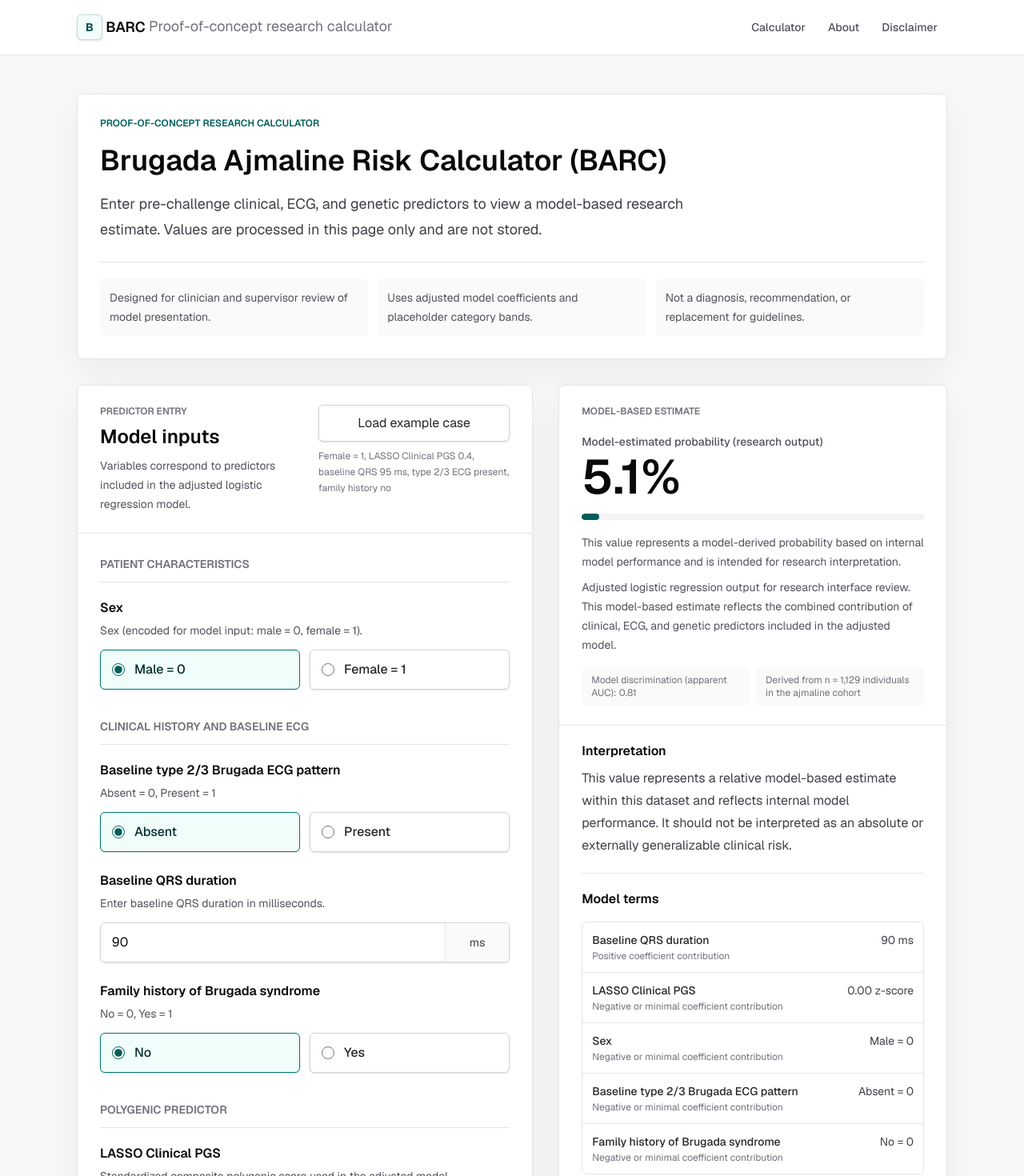
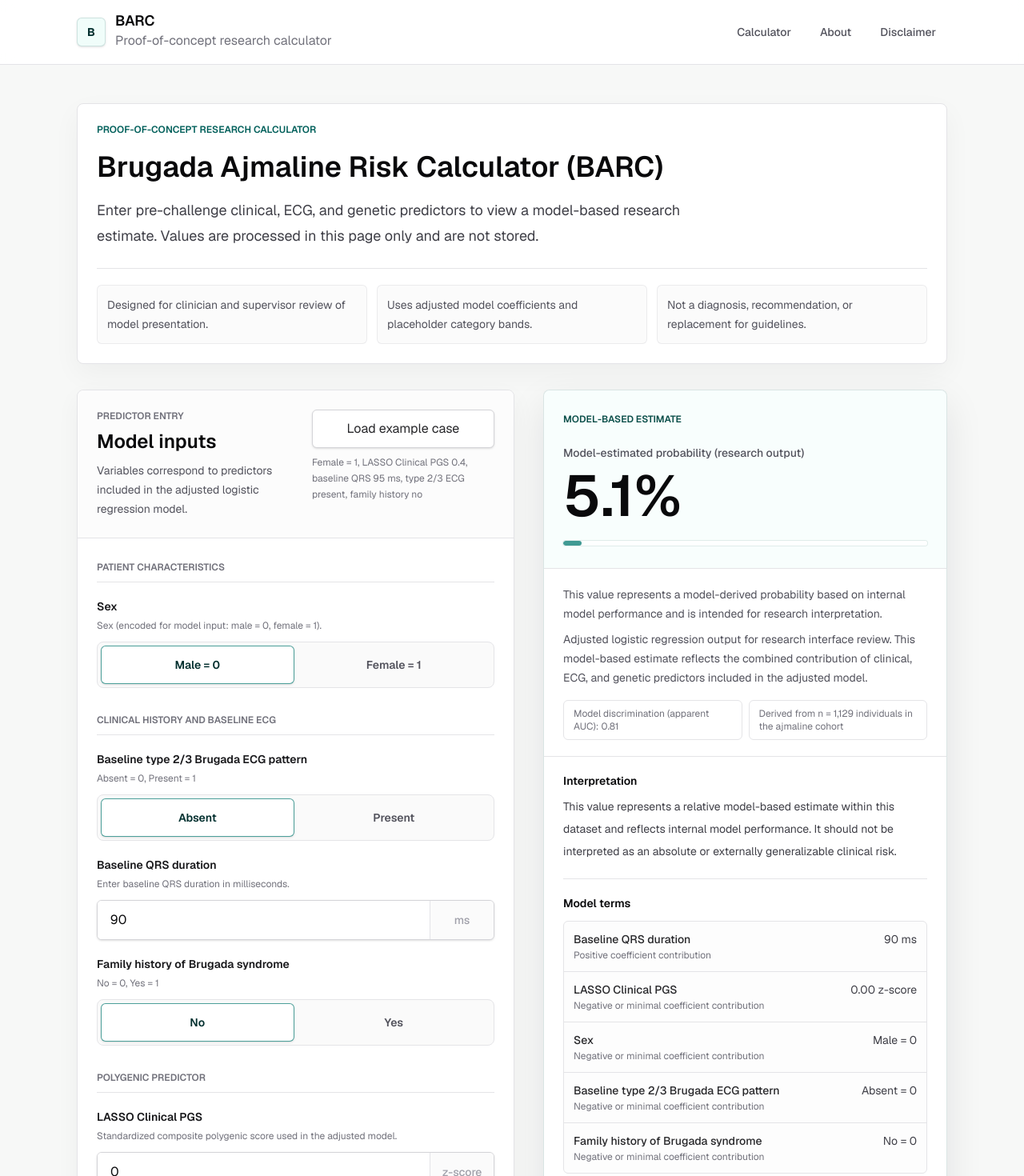
Before and after one commit to deathlikedaisies/brugada-ajmaline-risk-calculator, a Next.js app: page /calculator in a window 1280 px wide. Shown: the top 1470 px of the page at 80% size. Built offline with nearby package versions, Linux system fonts and the light colour scheme.

Commit message:
Refine clinical calculator UI

```diff
--- a/app/calculator/page.tsx
+++ b/app/calculator/page.tsx
@@ -10,7 +10,7 @@ export const metadata: Metadata = {
 export default function CalculatorPage() {
   return (
     <div className="mx-auto max-w-6xl px-4 py-8 sm:px-6 sm:py-12 lg:px-8">
-      <div className="mb-8 rounded-lg border border-zinc-200 bg-white px-5 py-6 shadow-[0_16px_45px_rgba(24,24,27,0.055)] sm:px-7 sm:py-7">
+      <div className="mb-8 rounded-lg border border-zinc-200 bg-white px-4 py-5 shadow-[0_12px_34px_rgba(24,24,27,0.045)] sm:px-6 sm:py-6">
         <div className="max-w-3xl">
           <p className="text-xs font-semibold uppercase text-teal-800">
             Proof-of-concept research calculator
@@ -25,13 +25,13 @@ export default function CalculatorPage() {
           </p>
         </div>
         <div className="mt-6 grid gap-3 border-t border-zinc-200 pt-5 text-sm leading-6 text-zinc-600 md:grid-cols-3">
-          <p className="rounded-md bg-zinc-50 p-3">
+          <p className="rounded-md border border-zinc-200/70 bg-zinc-50/70 p-3">
             Designed for clinician and supervisor review of model presentation.
           </p>
-          <p className="rounded-md bg-zinc-50 p-3">
+          <p className="rounded-md border border-zinc-200/70 bg-zinc-50/70 p-3">
             Uses adjusted model coefficients and placeholder category bands.
           </p>
-          <p className="rounded-md bg-zinc-50 p-3">
+          <p className="rounded-md border border-zinc-200/70 bg-zinc-50/70 p-3">
             Not a diagnosis, recommendation, or replacement for guidelines.
           </p>
         </div>
--- a/app/globals.css
+++ b/app/globals.css
@@ -22,6 +22,11 @@ body {
   color: var(--foreground);
   font-family: var(--font-geist-sans), Arial, Helvetica, sans-serif;
   text-rendering: optimizeLegibility;
+  overflow-x: clip;
+}
+
+main {
+  min-width: 0;
 }
 
 ::selection {
--- a/components/calculator-form.tsx
+++ b/components/calculator-form.tsx
@@ -33,12 +33,12 @@ export function CalculatorForm() {
   }
 
   return (
-    <div className="grid gap-7 lg:grid-cols-[minmax(0,1.08fr)_minmax(340px,0.92fr)] lg:items-start xl:gap-8">
+    <div className="grid min-w-0 gap-8 lg:grid-cols-[minmax(0,1.04fr)_minmax(340px,0.96fr)] lg:items-start xl:gap-9">
       <section
         aria-labelledby="calculator-inputs-heading"
-        className="overflow-hidden rounded-lg border border-zinc-200 bg-white shadow-[0_16px_45px_rgba(24,24,27,0.055)]"
+        className="min-w-0 overflow-hidden rounded-lg border border-zinc-200 bg-white shadow-[0_10px_30px_rgba(24,24,27,0.045)]"
       >
-        <div className="flex flex-col gap-5 border-b border-zinc-200 bg-white px-5 py-5 sm:px-7 sm:py-6 md:flex-row md:items-start md:justify-between">
+        <div className="flex flex-col gap-5 border-b border-zinc-200 bg-zinc-50/55 px-4 py-5 sm:px-6 sm:py-6 md:flex-row md:items-start md:justify-between">
           <div>
             <p className="text-xs font-semibold uppercase text-zinc-500">
               Predictor entry
@@ -58,7 +58,7 @@ export function CalculatorForm() {
             <button
               type="button"
               onClick={() => setInputs(examplePatient)}
-              className="min-h-11 w-full rounded-md border border-zinc-300 bg-white px-4 py-2.5 text-sm font-semibold text-zinc-800 shadow-sm transition hover:border-zinc-400 hover:bg-zinc-50"
+              className="min-h-12 w-full rounded-md border border-zinc-300 bg-white px-4 py-2.5 text-sm font-semibold text-zinc-800 shadow-sm transition hover:border-zinc-400 hover:bg-zinc-50"
             >
               Load example case
             </button>
@@ -68,8 +68,8 @@ export function CalculatorForm() {
           </div>
         </div>
 
-        <form className="px-5 py-6 sm:px-7 sm:py-7">
-          <div className="grid gap-9">
+        <form className="px-4 py-6 sm:px-6 sm:py-7">
+          <div className="grid gap-8">
             <InputGroup title="Patient characteristics">
               <RadioGroup
                 legend="Sex"
@@ -139,9 +139,9 @@ export function CalculatorForm() {
         </form>
       </section>
 
-      <div className="space-y-4 lg:sticky lg:top-24">
+      <div className="min-w-0 space-y-5 lg:sticky lg:top-24">
         <ResultCard result={result} />
-        <section className="rounded-lg border border-rose-200 bg-white p-5 text-sm leading-6 text-zinc-700 shadow-[0_10px_30px_rgba(24,24,27,0.045)]">
+        <section className="rounded-lg border border-rose-200/80 bg-white p-4 text-sm leading-6 text-zinc-700 shadow-[0_6px_18px_rgba(24,24,27,0.035)] sm:p-5">
           <h2 className="font-semibold text-zinc-950">Important limitation</h2>
           <p className="mt-2">
             This proof of concept uses adjusted model coefficients, while risk
@@ -164,10 +164,10 @@ type InputGroupProps = {
 function InputGroup({ title, children }: InputGroupProps) {
   return (
     <section>
-      <h3 className="border-b border-zinc-200 pb-3 text-sm font-semibold uppercase text-zinc-500">
+      <h3 className="border-b border-zinc-200 pb-2.5 text-xs font-semibold uppercase text-zinc-500">
         {title}
       </h3>
-      <div className="mt-5 grid gap-6">{children}</div>
+      <div className="mt-5 grid gap-5">{children}</div>
     </section>
   );
 }
@@ -201,12 +201,12 @@ function NumberField({
     <div>
       <label
         htmlFor={id}
-        className="block text-base font-semibold text-zinc-950"
+        className="block text-sm font-semibold text-zinc-900"
       >
         {label}
       </label>
-      <p className="mt-1 text-sm leading-6 text-zinc-600">{helperText}</p>
-      <div className="mt-3 flex min-h-12 overflow-hidden rounded-md border border-zinc-300 bg-white shadow-sm transition focus-within:border-teal-700 focus-within:ring-2 focus-within:ring-teal-700/15">
+      <p className="mt-1 text-xs leading-5 text-zinc-500">{helperText}</p>
+      <div className="mt-2.5 flex min-h-12 overflow-hidden rounded-md border border-zinc-300 bg-white shadow-sm transition focus-within:border-teal-700 focus-within:ring-2 focus-within:ring-teal-700/15">
         <input
           id={id}
           type="number"
@@ -216,9 +216,9 @@ function NumberField({
           placeholder={placeholder}
           value={value}
           onChange={(event) => onChange(event.currentTarget.valueAsNumber || 0)}
-          className="min-w-0 flex-1 bg-white px-3.5 py-3 text-base text-zinc-950 outline-none"
+          className="min-w-0 flex-1 bg-white px-4 py-3 text-base text-zinc-950 outline-none"
         />
-        <span className="flex min-w-20 items-center justify-center border-l border-zinc-200 bg-zinc-50 px-3 text-sm font-medium text-zinc-600">
+        <span className="flex min-w-20 items-center justify-center border-l border-zinc-200 bg-zinc-50/80 px-3 text-sm font-medium text-zinc-400">
           {unit}
         </span>
       </div>
@@ -245,15 +245,15 @@ function RadioGroup({
 }: RadioGroupProps) {
   return (
     <fieldset>
-      <legend className="text-base font-semibold text-zinc-950">
+      <legend className="text-sm font-semibold text-zinc-900">
         {legend}
       </legend>
-      <p className="mt-1 text-sm leading-6 text-zinc-600">{helperText}</p>
-      <div className="mt-3 grid gap-3 sm:grid-cols-2">
+      <p className="mt-1 text-xs leading-5 text-zinc-500">{helperText}</p>
+      <div className="mt-2.5 grid grid-cols-2 gap-1 rounded-lg border border-zinc-200 bg-zinc-50 p-1">
         {options.map((option) => (
           <label
             key={option.value}
-            className="flex min-h-12 cursor-pointer items-center gap-3 rounded-md border border-zinc-300 bg-white px-3.5 py-3 text-base font-medium text-zinc-800 shadow-sm transition hover:border-zinc-400 hover:bg-zinc-50 has-[:checked]:border-teal-700 has-[:checked]:bg-teal-50 has-[:checked]:text-teal-950"
+            className="flex min-h-12 cursor-pointer items-center justify-center rounded-md border border-transparent px-3 py-2.5 text-center text-sm font-semibold text-zinc-600 transition hover:text-zinc-950 has-[:checked]:border-teal-700/70 has-[:checked]:bg-white has-[:checked]:text-teal-950 has-[:checked]:shadow-sm has-[:focus-visible]:ring-2 has-[:focus-visible]:ring-teal-700/20"
           >
             <input
               type="radio"
@@ -261,9 +261,9 @@ function RadioGroup({
               value={option.value}
               checked={value === option.value}
               onChange={() => onChange(option.value)}
-              className="size-4 accent-teal-800"
+              className="sr-only"
             />
-            {option.label}
+            <span className="break-words">{option.label}</span>
           </label>
         ))}
       </div>
@@ -297,24 +297,24 @@ function BooleanGroup({
 
   return (
     <fieldset>
-      <legend className="text-base font-semibold text-zinc-950">
+      <legend className="text-sm font-semibold text-zinc-900">
         {legend}
       </legend>
-      <p className="mt-1 text-sm leading-6 text-zinc-600">{helperText}</p>
-      <div className="mt-3 grid gap-3 sm:grid-cols-2">
+      <p className="mt-1 text-xs leading-5 text-zinc-500">{helperText}</p>
+      <div className="mt-2.5 grid grid-cols-2 gap-1 rounded-lg border border-zinc-200 bg-zinc-50 p-1">
         {options.map((option) => (
           <label
             key={option.label}
-            className="flex min-h-12 cursor-pointer items-center gap-3 rounded-md border border-zinc-300 bg-white px-3.5 py-3 text-base font-medium text-zinc-800 shadow-sm transition hover:border-zinc-400 hover:bg-zinc-50 has-[:checked]:border-teal-700 has-[:checked]:bg-teal-50 has-[:checked]:text-teal-950"
+            className="flex min-h-12 cursor-pointer items-center justify-center rounded-md border border-transparent px-3 py-2.5 text-center text-sm font-semibold text-zinc-600 transition hover:text-zinc-950 has-[:checked]:border-teal-700/70 has-[:checked]:bg-white has-[:checked]:text-teal-950 has-[:checked]:shadow-sm has-[:focus-visible]:ring-2 has-[:focus-visible]:ring-teal-700/20"
           >
             <input
               type="radio"
               name={name}
               checked={value === option.value}
               onChange={() => onChange(option.value)}
-              className="size-4 accent-teal-800"
+              className="sr-only"
             />
-            {option.label}
+            <span className="break-words">{option.label}</span>
           </label>
         ))}
       </div>
--- a/components/navbar.tsx
+++ b/components/navbar.tsx
@@ -8,29 +8,31 @@ const navigation = [
 
 export function Navbar() {
   return (
-    <header className="sticky top-0 z-20 border-b border-zinc-200/80 bg-white/90 backdrop-blur">
+    <header className="sticky top-0 z-20 border-b border-zinc-200 bg-white/90 backdrop-blur">
       <nav
         aria-label="Primary navigation"
-        className="mx-auto flex max-w-6xl flex-col gap-4 px-4 py-4 sm:flex-row sm:items-center sm:justify-between sm:px-6 lg:px-8"
+        className="mx-auto flex max-w-6xl flex-col gap-4 px-4 py-4 sm:min-h-18 sm:flex-row sm:items-center sm:justify-between sm:px-6 lg:px-8"
       >
         <Link
           href="/"
-          className="group min-w-0 max-w-full text-base font-semibold text-zinc-950 sm:text-lg"
+          className="group flex min-w-0 max-w-full items-start gap-3 text-base font-semibold text-zinc-950 sm:items-center sm:text-lg"
         >
-          <span className="inline-flex size-8 items-center justify-center rounded-md border border-teal-800/20 bg-teal-50 text-sm font-bold text-teal-900 shadow-sm">
+          <span className="inline-flex size-9 shrink-0 items-center justify-center rounded-md border border-teal-900/15 bg-teal-50 text-sm font-bold text-teal-950 shadow-sm transition group-hover:border-teal-800/30">
             B
-          </span>{" "}
-          <span className="align-middle">BARC</span>{" "}
-          <span className="mt-1 block max-w-full truncate font-normal text-zinc-500 sm:mt-0 sm:inline">
-            Proof-of-concept research calculator
+          </span>
+          <span className="min-w-0">
+            <span className="block leading-5">BARC</span>
+            <span className="mt-0.5 block text-sm font-normal leading-5 text-zinc-500 sm:inline sm:text-base">
+              Proof-of-concept research calculator
+            </span>
           </span>
         </Link>
-        <div className="flex flex-wrap gap-1 text-sm font-medium text-zinc-600 sm:justify-end">
+        <div className="flex flex-wrap gap-2 text-sm font-medium text-zinc-600 sm:justify-end">
           {navigation.map((item) => (
             <Link
               key={item.href}
               href={item.href}
-              className="rounded-md px-3 py-2 transition hover:bg-zinc-100 hover:text-zinc-950"
+              className="rounded-md px-3.5 py-2 transition hover:bg-zinc-100 hover:text-zinc-950 focus-visible:bg-zinc-100"
             >
               {item.label}
             </Link>
--- a/components/result-card.tsx
+++ b/components/result-card.tsx
@@ -9,28 +9,31 @@ export function ResultCard({ result }: ResultCardProps) {
   return (
     <section
       aria-labelledby="risk-result-heading"
-      className="overflow-hidden rounded-lg border border-zinc-200 bg-white shadow-[0_16px_45px_rgba(24,24,27,0.06)]"
+      className="min-w-0 overflow-hidden rounded-lg border border-teal-900/15 bg-white shadow-[0_18px_48px_rgba(24,24,27,0.095)]"
     >
-      <div className="border-b border-zinc-200 px-5 py-6 sm:px-7">
-        <p className="text-xs font-semibold uppercase text-zinc-500">
+      <div className="bg-teal-50/45 px-4 py-6 sm:px-6 sm:py-7">
+        <p className="text-xs font-semibold uppercase text-teal-900">
           Model-based estimate
         </p>
-        <p className="mt-5 text-sm font-medium text-zinc-600">
+        <p className="mt-6 text-sm font-medium text-zinc-600">
           Model-estimated probability (research output)
         </p>
         <h2
           id="risk-result-heading"
-          className="mt-1 text-5xl font-semibold text-zinc-950 sm:text-6xl"
+          className="mt-2 text-6xl font-semibold leading-none text-zinc-950 sm:text-7xl"
         >
           {result.percentage.toFixed(1)}%
         </h2>
-        <div className="mt-4 h-2 overflow-hidden rounded-full bg-zinc-100">
+        <div className="mt-5 h-1.5 overflow-hidden rounded-full bg-white/80 ring-1 ring-teal-900/10">
           <div
-            className="h-full rounded-full bg-teal-800"
+            className="h-full rounded-full bg-teal-700/75"
             style={{ width: `${Math.min(result.percentage, 100)}%` }}
           />
         </div>
-        <p className="mt-4 text-sm leading-6 text-zinc-600">
+      </div>
+
+      <div className="border-y border-zinc-200 px-4 py-5 sm:px-6">
+        <p className="text-sm leading-6 text-zinc-600">
           This value represents a model-derived probability based on internal
           model performance and is intended for research interpretation.
         </p>
@@ -40,36 +43,36 @@ export function ResultCard({ result }: ResultCardProps) {
           clinical, ECG, and genetic predictors included in the adjusted model.
         </p>
         <div className="mt-4 grid gap-2 text-xs text-zinc-500 sm:grid-cols-2">
-          <p className="rounded-md bg-zinc-50 px-3 py-2">
+          <p className="rounded-md border border-zinc-200 bg-white px-3 py-2">
             Model discrimination (apparent AUC): {modelConfig.auc.toFixed(2)}
           </p>
-          <p className="rounded-md bg-zinc-50 px-3 py-2">
+          <p className="rounded-md border border-zinc-200 bg-white px-3 py-2">
             Derived from n = 1,129 individuals in the ajmaline cohort
           </p>
         </div>
       </div>
 
-      <div className="divide-y divide-zinc-200 px-5 sm:px-7">
+      <div className="divide-y divide-zinc-200 px-4 sm:px-6">
         <div className="py-5">
-          <h3 className="text-base font-semibold text-zinc-950">
+          <h3 className="text-sm font-semibold text-zinc-950">
             Interpretation
           </h3>
-          <p className="mt-2 text-base leading-7 text-zinc-700">
+          <p className="mt-2 text-sm leading-7 text-zinc-700">
             {result.interpretation}
           </p>
         </div>
 
         <div className="py-5">
-          <h3 className="text-base font-semibold text-zinc-950">
+          <h3 className="text-sm font-semibold text-zinc-950">
             Model terms
           </h3>
-          <dl className="mt-4 divide-y divide-zinc-200 rounded-md border border-zinc-200">
+          <dl className="mt-3 divide-y divide-zinc-200 rounded-md border border-zinc-200 bg-zinc-50/40">
             {result.contributingFactors.map((factor) => (
               <div
                 key={factor.label}
-                className="grid gap-2 px-3 py-3 text-sm sm:grid-cols-[minmax(0,1fr)_minmax(130px,auto)]"
+                className="grid min-w-0 gap-2 px-3 py-3 text-sm sm:grid-cols-[minmax(0,1fr)_minmax(130px,auto)]"
               >
-                <dt>
+                <dt className="min-w-0">
                   <span className="block font-medium text-zinc-800">
                     {factor.label}
                   </span>
@@ -77,8 +80,8 @@ export function ResultCard({ result }: ResultCardProps) {
                     {factor.contributionStrength}
                   </span>
                 </dt>
-                <dd className="text-zinc-700 sm:text-right">
-                  <span className="block">{factor.value}</span>
+                <dd className="min-w-0 text-zinc-700 sm:text-right">
+                  <span className="block break-words">{factor.value}</span>
                 </dd>
               </div>
             ))}
@@ -93,14 +96,14 @@ export function ResultCard({ result }: ResultCardProps) {
           <summary className="cursor-pointer rounded-md border border-zinc-200 bg-zinc-50 px-4 py-3 text-sm font-semibold text-zinc-900 marker:text-teal-800">
             Model details
           </summary>
-          <div className="px-1 pb-1 pt-4 text-sm leading-6 text-zinc-700 sm:px-4">
+          <div className="min-w-0 px-1 pb-1 pt-4 text-sm leading-6 text-zinc-700 sm:px-4">
             <p>
               The calculator applies the {modelConfig.version} coefficients to
               the entered predictors, sums them into a linear predictor, then
               converts that value with the logistic function. Category bands are
               placeholders for interface review.
             </p>
-            <dl className="mt-4 grid gap-3 border-l-2 border-zinc-200 pl-4">
+            <dl className="mt-4 grid min-w-0 gap-3 border-l-2 border-zinc-200 pl-4">
               <div className="grid gap-1 sm:flex sm:items-center sm:justify-between sm:gap-4">
                 <dt className="text-zinc-600">Linear predictor</dt>
                 <dd className="font-mono text-zinc-950">
@@ -115,7 +118,7 @@ export function ResultCard({ result }: ResultCardProps) {
               </div>
               <div className="grid gap-1 sm:flex sm:items-center sm:justify-between sm:gap-4">
                 <dt className="text-zinc-600">Model band</dt>
-                <dd className="text-zinc-950 sm:text-right">
+                <dd className="break-words text-zinc-950 sm:text-right">
                   {result.category}
                 </dd>
               </div>
@@ -132,13 +135,13 @@ export function ResultCard({ result }: ResultCardProps) {
                 </dd>
               </div>
             </dl>
-            <dl className="mt-4 grid gap-3 border-l-2 border-zinc-200 pl-4">
+            <dl className="mt-4 grid min-w-0 gap-3 border-l-2 border-zinc-200 pl-4">
               {result.contributingFactors.map((factor) => (
                 <div
                   key={factor.label}
-                  className="grid gap-1 sm:flex sm:items-center sm:justify-between sm:gap-4"
+                  className="grid min-w-0 gap-1 sm:flex sm:items-center sm:justify-between sm:gap-4"
                 >
-                  <dt className="text-zinc-600">{factor.label}</dt>
+                  <dt className="min-w-0 text-zinc-600">{factor.label}</dt>
                   <dd className="font-mono text-zinc-950">
                     LP {factor.contribution >= 0 ? "+" : ""}
                     {factor.contribution.toFixed(3)}
```
